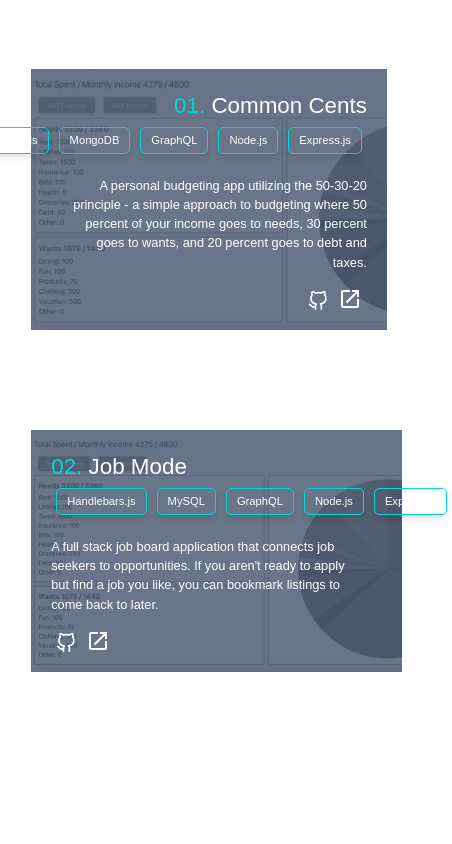
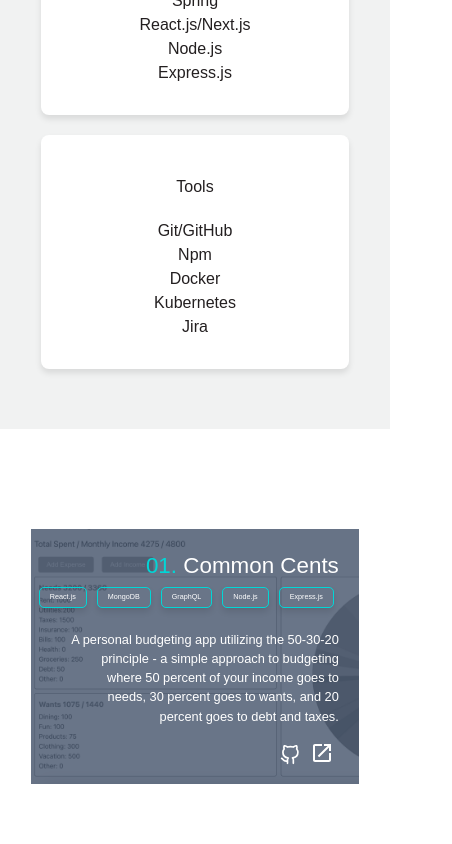
Before and after one commit to bantonneau/WebDevPortfolio, a React (Create React App) app: page / in a window 390 px wide. Shown: the part 1000-1844 px from the top of the page, 452 px wide, since content can reach past the window. Before the commit the page ends 1822 px from the top, so only its background shows below. Built offline with nearby package versions, Linux system fonts and the light colour scheme.

Commit message:
update responsive media queries

```diff
--- a/src/components/Projects.js
+++ b/src/components/Projects.js
@@ -24,7 +24,7 @@ function Projects({ projectRefs }) {
         <div className='projectPicContainer'>
           <img src={commonCents} alt="Featured image of the 'Common Cents' project" className='projectPic' />
         </div>
-        <div className='projectContentBlock'>
+        <div className='projectContentBlock commonCentsProjectBlock'>
           <div className='projectTitleBlock'>
             <h1><span className='projectTitleNumber'>01.</span> Common Cents</h1>
             <div className='projectSkillsBlock'>
@@ -51,7 +51,7 @@ function Projects({ projectRefs }) {
 
 
       <section className='projectContainer'>
-        <div className='projectContentBlock'>
+        <div className='projectContentBlock jobModeProjectBlock'>
           <div className='projectTitleBlockB'>
             <h1><span className='projectTitleNumber'>02.</span> Job Mode</h1>
             <div className='projectSkillsBlockB'>
--- a/src/styles/Projects.css
+++ b/src/styles/Projects.css
@@ -249,10 +249,16 @@
         display: none;
     }
 
-    .projectContentBlock {
+    .commonCentsProjectBlock {
         background-image: url("../assets/projectPics/commonCentsBlue.png");
         background-size: cover;
     }
+
+    .jobModeProjectBlock {
+        background-image: url("../assets/projectPics/jobModeBlue.png");
+        background-size: cover;
+    }
+
 
     .projectDescriptionBlock {
         background-color: transparent;
@@ -310,3 +316,14 @@
         font-size: 0.7em;
     }
 }
+
+@media screen and (max-width: 530px) {
+    .projectSkillsBlock div {
+        font-size: 0.45em;
+    }
+
+    .projectSkillsBlockB div {
+
+        font-size: 0.45em;
+    }
+}
--- a/src/styles/Skills.css
+++ b/src/styles/Skills.css
@@ -21,3 +21,9 @@
 .skillListItem {
     padding: 5px;
 }
+
+@media screen and (max-width: 600px) {
+ .skills {
+    flex-direction: column;
+ }
+}
```
Also changed, not shown: src/assets/projectPics/jobModeBlue.png (added).
